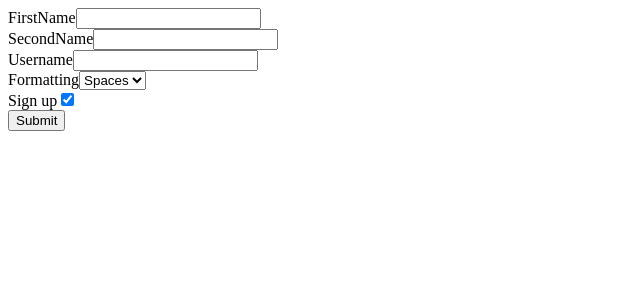
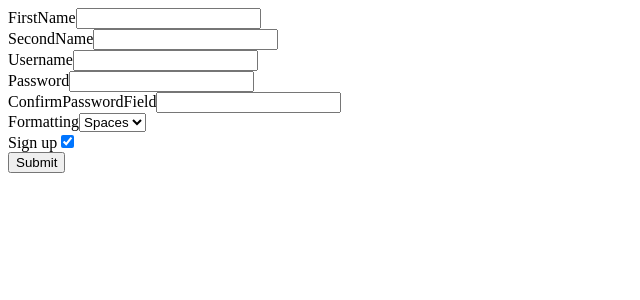
Before and after one commit to makarovas/formTraining, a React (Create React App) app: page / in a window 1280 px wide. Shown: the top 300 px of the page, without its empty margins (0-640 px from the left). Built offline with nearby package versions, Linux system fonts and the light colour scheme.

Commit message:
added password validation, pass confirm field with validation

```diff
--- a/package.json
+++ b/package.json
@@ -6,6 +6,7 @@
     "@testing-library/jest-dom": "^4.2.4",
     "@testing-library/react": "^9.3.2",
     "@testing-library/user-event": "^7.1.2",
+    "classnames": "^2.2.6",
     "react": "^16.12.0",
     "react-dom": "^16.12.0",
     "react-json-view": "^1.19.1",
--- a/src/components/RegisterForm.js
+++ b/src/components/RegisterForm.js
@@ -1,9 +1,14 @@
 import React, { Component } from "react";
 import { Field, reduxForm } from "redux-form";
 import { customInput, customSelect } from "./fields/index";
-// import { validate } from "../validation";
-
-import { required, minLength, maxLength } from "../validation/altValidation";
+import { validate } from "../validation";
+// import "./style.css";
+import {
+  required,
+  minLength,
+  maxLength,
+  matchesPassword
+} from "../validation/altValidation";
 
 class RegisterForm extends Component {
   render() {
@@ -15,21 +20,35 @@ class RegisterForm extends Component {
           label="FirstName"
           component={customInput}
           type="text"
-          validate={[required]}
+          // validate={[required]}
         />
         <Field
           name="secondName"
           label="SecondName"
           component={customInput}
           type="text"
-          validate={[required]}
+          // validate={[required]}
         />
         <Field
           name="username"
           label="Username"
           component={customInput}
-          validate={[required, minLength, maxLength]}
+          // validate={[required, minLength, maxLength]}
           type="text"
+        />
+        <Field
+          name="password"
+          label="Password"
+          component={customInput}
+          type="password"
+          validate={[required]}
+        />
+        <Field
+          name="confirmPasswordField"
+          label="ConfirmPasswordField"
+          component={customInput}
+          type="password"
+          validate={[required, matchesPassword]}
         />
         <Field
           name="preference"
@@ -51,8 +70,8 @@ class RegisterForm extends Component {
 }
 
 RegisterForm = reduxForm({
-  form: "register"
-  // validate
+  form: "register",
+  validate
 })(RegisterForm);
 
 export default RegisterForm;
--- a/src/components/fields/index.js
+++ b/src/components/fields/index.js
@@ -1,15 +1,37 @@
 import React from "react";
 import ReactJson from "react-json-view";
+import cx from "classnames";
+
+const getValidityClassName = meta => {
+  if (meta.active) {
+    return;
+  }
+  if (meta.touched && meta.invalid) {
+    return "invalid";
+  }
+  if (meta.touched && meta.valid) {
+    return "valid";
+  }
+};
 
 export const customInput = props => {
   const { label, input, type, meta } = props;
   console.log(meta);
   return (
-    <div>
+    <div
+      className={cx(
+        "custom-input-container",
+        { "flex-row-reverse": type === "checkbox" },
+        { dirty: meta.dirty },
+        getValidityClassName(meta)
+      )}
+    >
       <label>{label}</label>
       <input {...input} type={type} />
-      {meta.error && meta.touched && (
-        <div style={{ color: "red" }}>{meta.error}</div>
+      {meta.error && meta.touched && !meta.active && (
+        <div className="feedback-text error-text" style={{ color: "red" }}>
+          {meta.error}
+        </div>
       )}
       {/* <ReactJson src={props} /> */}
     </div>
--- a/src/index.js
+++ b/src/index.js
@@ -2,9 +2,9 @@ import React from "react";
 import ReactDOM from "react-dom";
 import RegisterFormContainer from "./App";
 import { Provider } from "react-redux";
-
 import { createStore, combineReducers } from "redux";
 import { reducer as formReducer } from "redux-form";
+// import "./style.css";
 
 const reducers = {
   form: formReducer
--- /dev/null
+++ b/src/style.css
@@ -0,0 +1,36 @@
+input:not([type="checkbox"]),
+button[type="submit"] {
+  width: 100%;
+}
+
+button[type="submit"] {
+  background-color: orange;
+  color: white;
+}
+
+.valid input {
+  border-color: green;
+}
+
+.invalid input {
+  border-color: red;
+}
+
+.error-text {
+  background-color: red;
+  color: white;
+  margin-top: 10px;
+  position: relative;
+}
+
+.error-text::before {
+  content: "";
+  border-color: transparent transparent red transparent;
+  width: 0;
+  height: 0;
+  border-style: solid;
+  border-width: 0 8px 8px 7px;
+  position: absolute;
+  left: 20px;
+  top: -8px;
+}
--- a/src/validation/altValidation.js
+++ b/src/validation/altValidation.js
@@ -5,3 +5,8 @@ export const minLength = value =>
 
 export const maxLength = value =>
   value.length > 10 ? "value is to long " : undefined;
+
+export const matchesPassword = (value, allValues) =>
+  value === allValues.password
+    ? undefined
+    : "Password should be matched, please retype";
```
Also changed, not shown: 1 other file (tests, documents, lock files or other folders).
